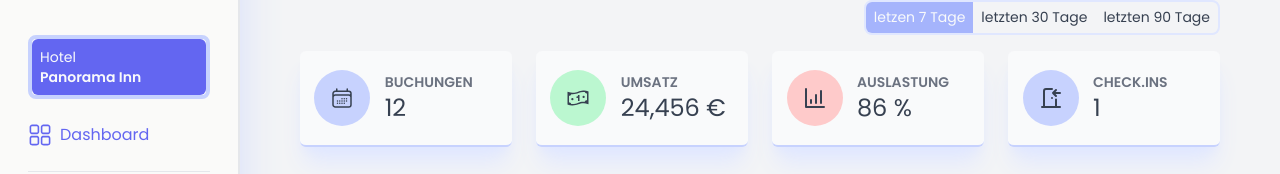
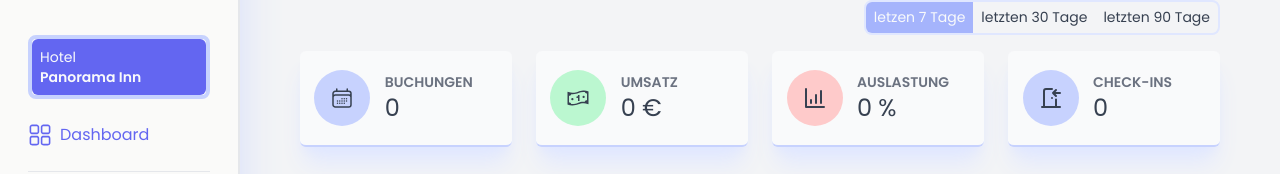
Before and after one commit to TonySN90/innovastay, a React (Vite) app: page /dashboard in a window 1280 px wide. Shown: the part 173-347 px from the top of the page. Built offline with nearby package versions, Linux system fonts and the light colour scheme; no server answers; the database is empty; a web font is replaced by a local one.

Commit message:
add dashboard stats

```diff
--- a/src/features/dashboard/dashboardSlice.ts
+++ b/src/features/dashboard/dashboardSlice.ts
@@ -20,6 +20,21 @@ export const getDepartureBookingsThunk = createAsyncThunk(
   }
 );
 
+export const getPeriodBookingsThunk = createAsyncThunk(
+  "dashboard/getPeriodBookingsThunk",
+  async ({filterColumn, startDate, endDate}: IDashboardStateTypes) => {
+    const periodBookings = await getBookingsAfterDate(filterColumn, startDate, endDate);
+    return periodBookings;
+  }
+);
+export const getCreatedBookingsThunk = createAsyncThunk(
+  "dashboard/getCreatedBookingsThunk",
+  async ({filterColumn, startDate, endDate}: IDashboardStateTypes) => {
+    const createdBookings = await getBookingsAfterDate(filterColumn, startDate, endDate);
+    return createdBookings;
+  }
+);
+
 export const getRecentGuestsThunk = createAsyncThunk(
   "dashboard/getRecentGuestsThunk",
   async () => {
@@ -28,16 +43,21 @@ export const getRecentGuestsThunk = createAsyncThunk(
   }
 );
 
+
 const dashboardSlice = createSlice({
   name: "dashboard",
   initialState: {
     arrivalBookings: [],
     departureBookings: [],
     recentGuests: [],
+    periodBookings: [],
+    createdBookings: [],
 
     arrivalLoadingStatus: LoadingTypes.IDLE,
     departureLoadingStatus: LoadingTypes.IDLE,
     guestsLoadingStatus: LoadingTypes.IDLE,
+    periodBookingsLoadingStatus: LoadingTypes.IDLE,
+    createdBookingsLoadingStatus: LoadingTypes.IDLE,
   },
   reducers: {
     setLoadingStatus: (state, action: PayloadAction<LoadingTypes>) => {
@@ -78,6 +98,28 @@ const dashboardSlice = createSlice({
       })
       .addCase(getRecentGuestsThunk.rejected, (state) => {
         state.guestsLoadingStatus = LoadingTypes.ERROR;
+      })
+    // period Bookings
+      .addCase(getPeriodBookingsThunk.pending, (state) => {
+        state.periodBookingsLoadingStatus = LoadingTypes.LOADING;
+      })
+      .addCase(getPeriodBookingsThunk.fulfilled, (state, action) => {
+        state.periodBookingsLoadingStatus = LoadingTypes.SUCCESS;
+        state.periodBookings = action.payload;
+      })
+      .addCase(getPeriodBookingsThunk.rejected, (state) => {
+        state.periodBookingsLoadingStatus = LoadingTypes.ERROR;
+      })
+    // created Bookings
+      .addCase(getCreatedBookingsThunk.pending, (state) => {
+        state.createdBookingsLoadingStatus = LoadingTypes.LOADING;
+      })
+      .addCase(getCreatedBookingsThunk.fulfilled, (state, action) => {
+        state.createdBookingsLoadingStatus = LoadingTypes.SUCCESS;
+        state.createdBookings = action.payload;
+      })
+      .addCase(getCreatedBookingsThunk.rejected, (state) => {
+        state.createdBookingsLoadingStatus = LoadingTypes.ERROR;
       });
   },
 });
--- a/src/features/dashboard/useBookingsAfterDate.tsx
+++ b/src/features/dashboard/useBookingsAfterDate.tsx
@@ -1,18 +1,18 @@
 import { useEffect } from "react";
 import { useAppDispatch, useAppSelector } from "../../store";
-import { getArrivalBookingsThunk, getDepartureBookingsThunk, getRecentGuestsThunk } from "./dashboardSlice";
-import { getToday } from "../../utils/datesHelper";
+import { getArrivalBookingsThunk, getDepartureBookingsThunk, getPeriodBookingsThunk, getCreatedBookingsThunk, getRecentGuestsThunk } from "./dashboardSlice";
+import { getPastDay, getToday } from "../../utils/datesHelper";
 
 function useBookingsAfterDate(hospitalityType : string) {
   const dispatch = useAppDispatch();
-  const { arrivalBookings, departureBookings, arrivalLoadingStatus, departureLoadingStatus, recentGuests, guestsLoadingStatus } = useAppSelector(
+  const { arrivalBookings, departureBookings, periodBookings, arrivalLoadingStatus, departureLoadingStatus, periodBookingsLoadingStatus, recentGuests, guestsLoadingStatus, createdBookings, createdBookingsLoadingStatus } = useAppSelector(
     (state) => state.dashboard
   );
 
   useEffect(() => {
 
-    let filterColumn;
-    const startDate = getToday();
+    let filterColumn, startDate;
+    startDate = getToday();
     const endDate = getToday({end: true});
 
 
@@ -24,12 +24,24 @@ function useBookingsAfterDate(hospitalityType : string) {
       filterColumn = "endDate"
     }
 
-    if (hospitalityType === "arrival") dispatch(getArrivalBookingsThunk({filterColumn, startDate, endDate}));
-    if (hospitalityType === "departure") dispatch(getDepartureBookingsThunk({filterColumn, startDate, endDate}));
-    if (hospitalityType === "recentGuests") dispatch(getRecentGuestsThunk());
+    if (hospitalityType === "timePeriod") {
+      startDate = getPastDay(7); // 7 days ago
+      filterColumn = "startDate"
+    }
+
+    if (hospitalityType === "createdAt") {
+      startDate = getPastDay(7); // 7 days ago
+      filterColumn = "created_at"
+    }
+
+    // if (hospitalityType === "arrival") dispatch(getArrivalBookingsThunk({filterColumn, startDate, endDate}));
+    // if (hospitalityType === "departure") dispatch(getDepartureBookingsThunk({filterColumn, startDate, endDate}));
+    if (hospitalityType === "timePeriod") dispatch(getPeriodBookingsThunk({filterColumn, startDate, endDate}));
+    if (hospitalityType === "createdAt") dispatch(getCreatedBookingsThunk({filterColumn, startDate, endDate}));
+    // if (hospitalityType === "recentGuests") dispatch(getRecentGuestsThunk());
   }, [dispatch, hospitalityType]);
 
-  return { arrivalBookings, departureBookings, arrivalLoadingStatus, departureLoadingStatus, recentGuests, guestsLoadingStatus };
+  return { arrivalBookings, departureBookings, arrivalLoadingStatus, departureLoadingStatus, recentGuests, guestsLoadingStatus, periodBookings, periodBookingsLoadingStatus, createdBookings, createdBookingsLoadingStatus };
 }
 
 export default useBookingsAfterDate;
--- /dev/null
+++ b/src/features/dashboard/useStats.tsx
@@ -0,0 +1,56 @@
+import { LoadingTypes } from "../../types/GlobalTypes";
+import useCabins from "../cabins/useCabins";
+import useBookingsAfterDate from "./useBookingsAfterDate";
+
+function useStats() {
+    const { periodBookings, periodBookingsLoadingStatus } = useBookingsAfterDate('timePeriod');
+    const { createdBookings, createdBookingsLoadingStatus } = useBookingsAfterDate('createdAt');
+
+    const { cabins } = useCabins();
+
+    // quantity bookings
+    const quantityBookings = createdBookings.length;
+
+    // sales
+    const sales = periodBookings.reduce((total, booking) => total + booking.totalPrice, 0);
+
+    // occupancy
+    const count = {};
+
+    periodBookings.forEach((booking) => {
+        let startDate = new Date(booking.startDate).getDate();
+        let endDate = new Date(booking.endDate).getDate();
+
+        if(startDate < 14) startDate = 14;
+        if(endDate >= 21) endDate = 21;
+
+        for (let i = startDate; i <= endDate; i++) {
+            count[i] = (count[i] || 0) + 1
+        }
+    });
+
+    let occupancy = 0;
+
+    if(cabins.length > 0 && periodBookingsLoadingStatus === LoadingTypes.SUCCESS) {
+        occupancy = Math.round(Object.values(count)
+        .map((c) => c / cabins.length * 100)
+        .reduce((a, b) => a + b, 0) / Object.values(count).length);
+
+    }
+
+    // check-ins
+
+    const checkIns = periodBookings.length;
+
+    return {
+        quantityBookings,
+        sales,
+        occupancy,
+        checkIns,
+        periodBookingsLoadingStatus,
+        createdBookingsLoadingStatus
+
+    }
+}
+
+export default useStats;
--- a/src/pages/Dashboard.tsx
+++ b/src/pages/Dashboard.tsx
@@ -11,27 +11,30 @@ import { HiOutlineCalendarDays } from "react-icons/hi2";
 import { LuBarChart4 } from "react-icons/lu";
 import DashboardFilter from "../features/dashboard/DashboardFilter";
 import { LiaMoneyBillWaveAltSolid } from "react-icons/lia";
+import useStats from "../features/dashboard/useStats";
 
 function Dashboard() {
   const { arrivalBookings, arrivalLoadingStatus } = useBookingsAfterDate('arrival');
   const { departureBookings, departureLoadingStatus } = useBookingsAfterDate('departure');
   const { recentGuests, guestsLoadingStatus } = useBookingsAfterDate('recentGuests');
+  const { quantityBookings, sales, occupancy, checkIns, periodBookingsLoadingStatus } = useStats();
+
 
   return (
     <>
       <DbHeader />
       <DashboardFilter />
       <DbSection>
-          <DbInfoBox color="bg-indigo-200" title='Buchungen' content="12">
+          <DbInfoBox color="bg-indigo-200" title='Buchungen' content={quantityBookings}>
             <HiOutlineCalendarDays className="w-6 h-6" />
           </DbInfoBox>
-          <DbInfoBox color="bg-green-200" title='Umsatz' content="24,456 €" >
+          <DbInfoBox color="bg-green-200" title='Umsatz' content={`${sales} €`} >
             <LiaMoneyBillWaveAltSolid className="w-6 h-6" />
           </DbInfoBox>
-          <DbInfoBox color="bg-red-200" title='Auslastung' content="86 %">
+          <DbInfoBox color="bg-red-200" title='Auslastung' content={`${occupancy} %`}>
             <LuBarChart4 className="w-6 h-6" />
           </DbInfoBox>
-          <DbInfoBox color="bg-indigo-200" title='Check.Ins' content="1">
+          <DbInfoBox color="bg-indigo-200" title='Check-Ins' content={checkIns}>
             <TbDoorEnter className="w-6 h-6" />
           </DbInfoBox>
       </DbSection>
--- a/src/services/apiBookings.tsx
+++ b/src/services/apiBookings.tsx
@@ -15,6 +15,7 @@ export async function getBookings(
   sortBy: ISortTypes | undefined,
   page: number
 ) {
+
   // Query
   let query = supabase
     .from("bookings")
@@ -124,12 +125,10 @@ export async function deleteBooking(bookingId: number) {
 
 export async function getBookingsAfterDate(filterColumn: string | null, startDate: string | null, endDate: string | null) {
 
-  let query = supabase.from("bookings").select("fullName, id, numNights, status, cabins(name)")
+  let query = supabase.from("bookings").select("startDate, endDate, totalPrice, fullName, id, numNights, status, cabins(name)")
 
   if (startDate && endDate && filterColumn) query = query.gte(filterColumn, startDate).lte(filterColumn, endDate)
   if(!startDate && !endDate && !filterColumn) query = query.eq("status", "checkedIn")
-
-
 
   .order('fullName', { ascending: false });
 
--- a/src/types/GlobalTypes.ts
+++ b/src/types/GlobalTypes.ts
@@ -69,6 +69,7 @@ export interface IFilterButtonsTypes {
 export interface IFilterBaseTypes {
   category: string;
   field: string;
+  defaultFilter: string;
 }
 
 export interface IFilterContext {
--- a/src/ui/FilterBar.tsx
+++ b/src/ui/FilterBar.tsx
@@ -118,10 +118,6 @@ export function FilterButtons() {
   const [searchParams, setSearchParams] = useSearchParams();
   const currentFilter = searchParams.get(filterBase.field) || filterBase.defaultFilter;
 
-  console.log(currentFilter)
-
-  // console.log(filterBase.field)
-
   function setParams(filterType: string) {
     searchParams.set(filterBase.field, filterType);
     searchParams.delete("search");
--- a/src/utils/datesHelper.js
+++ b/src/utils/datesHelper.js
@@ -44,13 +44,11 @@ export const getToday = function (options = {}) {
   return today.toISOString();
 };
 
-export const getYesterday = function (options = {}) {
-  const yesterday = new Date();
+export const getPastDay = function (pastDays) {
+  const PastDay = new Date();
 
-  yesterday.setDate(yesterday.getDate() - 1);
+  PastDay.setDate(PastDay.getDate() - pastDays);
+  PastDay.setUTCHours(0, 0, 0, 0);
 
-  if (options?.end) yesterday.setHours(23, 59, 59, 999);
-  else yesterday.setHours(0, 0, 0, 0);
-
-  return yesterday.toISOString();
+  return PastDay.toISOString();
 };
```
